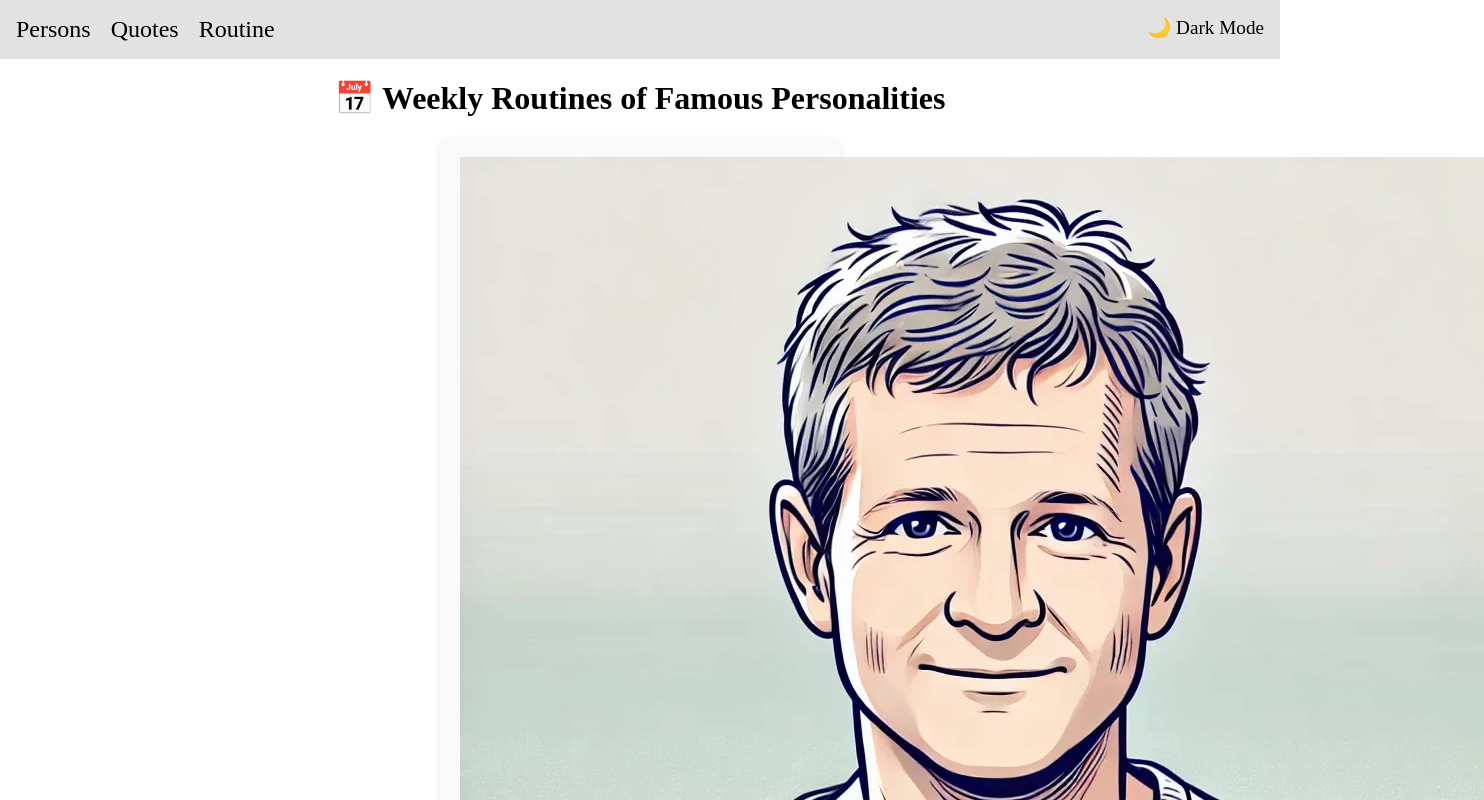
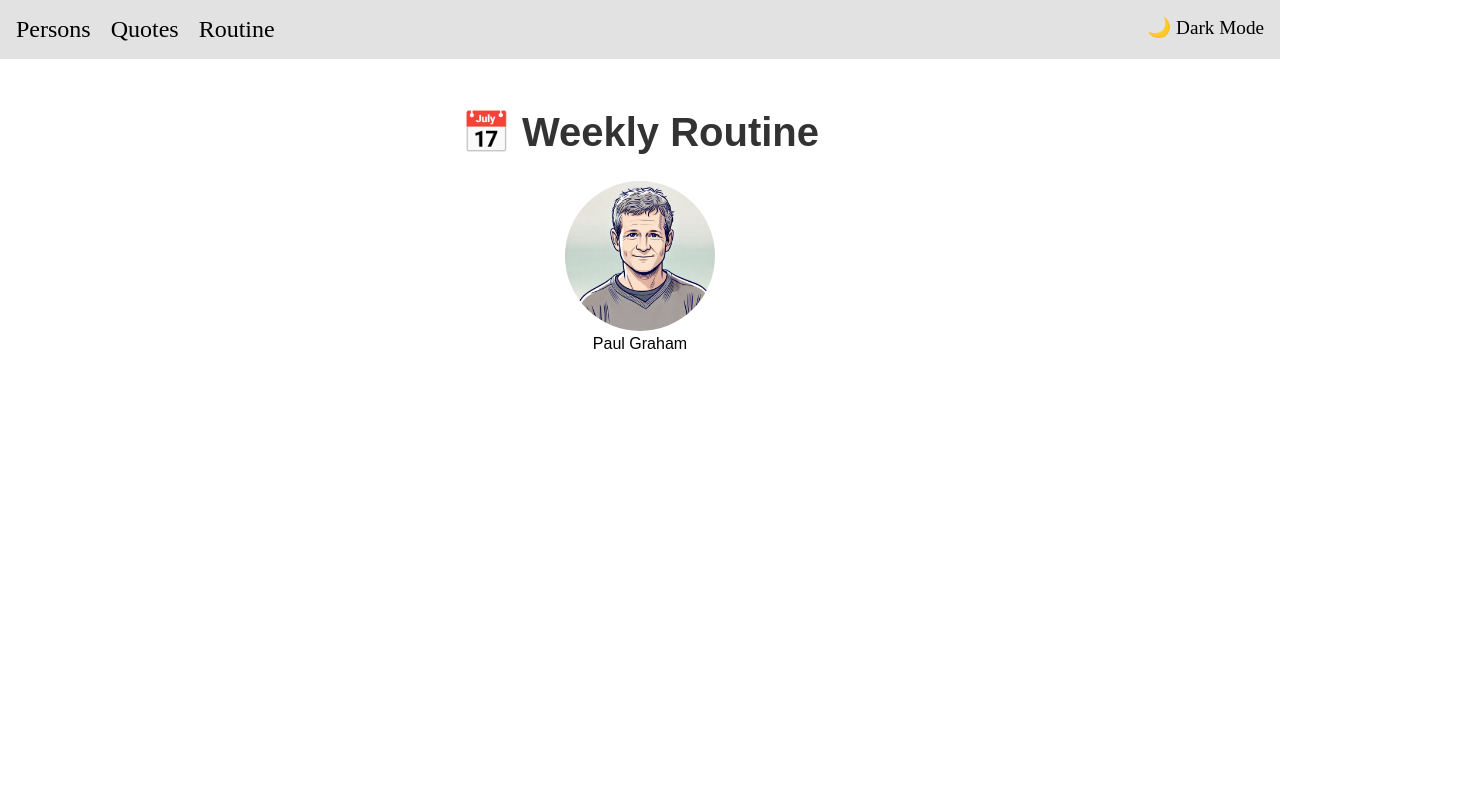
Before and after one commit to Mustafaali82/techgems, a React (Create React App) app: page /routine in a window 1280 px wide. Shown: the top 800 px of the page, 1484 px wide, since content can reach past the window. Built offline with nearby package versions, Linux system fonts and the light colour scheme; a web font is replaced by a local one.

Commit message:
File Updated

```diff
--- a/src/components/Routine.js
+++ b/src/components/Routine.js
@@ -26,7 +26,7 @@
   return (
     <div className="routine-container">
       <h1 className="routine-title">
-        📅 Weekly Routines of Famous Personalities
+        📅 Weekly Routine
       </h1>
 
       <div className="routine-grid">
--- a/src/styles/global.css
+++ b/src/styles/global.css
@@ -420,28 +420,119 @@
 }
 
 /* Routine Page */
+.modal-overlay {
+    position: fixed;
+    top: 0;
+    left: 0;
+    width: 100%;
+    height: 100%;
+    background: rgba(0, 0, 0, 0.5);
+    display: flex;
+    justify-content: center;
+    align-items: center;
+    outline: none;
+  }
 
-.routine-container {
+  .routine-modal {
+    background: white;
+    padding: 20px;
+    width: 80%;
+    max-width: 800px;
+    border-radius: 10px;
+    box-shadow: 0px 0px 10px rgba(0, 0, 0, 0.2);
+    animation: fadeIn 0.3s ease-in-out;
+    outline: none;
+  }
+
+  @keyframes fadeIn {
+    from {
+      opacity: 0;
+      transform: scale(0.9);
+    }
+    to {
+      opacity: 1;
+      transform: scale(1);
+    }
+  }
+
+  .day-selector {
+    display: flex;
+    justify-content: center;
+    gap: 10px;
+    margin-top: 15px;
+  }
+
+  .day-btn {
+    padding: 8px 15px;
+    border: none;
+    background: #ddd;
+    font-size: 1rem;
+    cursor: pointer;
+    border-radius: 5px;
+    transition: background 0.3s, transform 0.2s;
+  }
+
+  .day-btn:hover {
+    background: #bbb;
+  }
+
+  .active-day {
+    background: #ff6b6b;
+    color: white;
+    font-weight: bold;
+  }
+
+  .routine-container {
     text-align: center;
-    padding: 20px;
-}
+    padding: 50px;
+    font-family: "Poppins", sans-serif;
+  }
 
-select {
-    margin: 10px;
-    padding: 8px;
-    font-size: 16px;
-}
+  .routine-title {
+    font-size: 2.5rem;
+    font-weight: bold;
+    color: #333;
+    margin-bottom: 25px;
+  }
 
-.routine-card {
-    background: #f9f9f9;
-    padding: 20px;
-    margin: 20px auto;
-    border-radius: 10px;
-    box-shadow: 0px 4px 8px rgba(0, 0, 0, 0.1);
-    max-width: 400px;
-    text-align: left;
-}
+  .close-btn {
+    background: red;
+    color: white;
+    padding: 10px 20px;
+    border: none;
+    cursor: pointer;
+    margin-top: 15px;
+    border-radius: 5px;
+    font-size: 1rem;
+  }
 
+  .close-btn:hover {
+    background: darkred;
+  }
+  .routine-section p {
+    font-size: 1rem;
+    color: #333;
+    padding: 5px 0;
+    display: flex;
+    justify-content: space-between;
+  }
+
+  .routine-section p strong {
+    color: #ff6b6b;
+    min-width: 80px;
+  }
+
+  .routine-image{
+    width: 150px;
+    height: 150px;
+    border-radius: 100px;
+    cursor: pointer;
+    transition: .5s;
+  }
+
+  .routine-image:hover{
+    transform: scale(1.1);
+  }
 
 /* Pricing */
 
```
